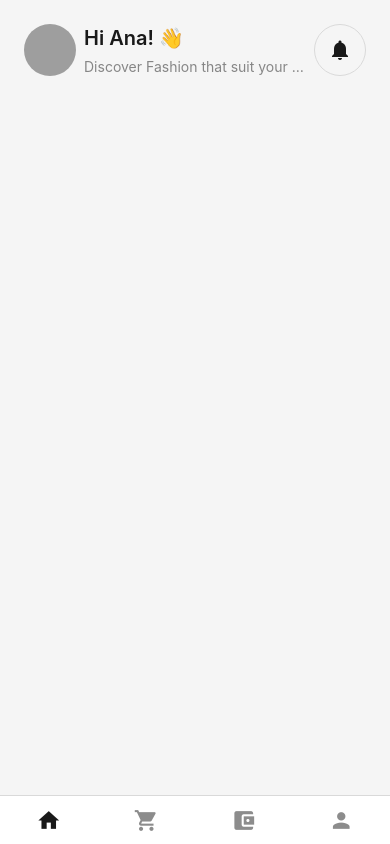
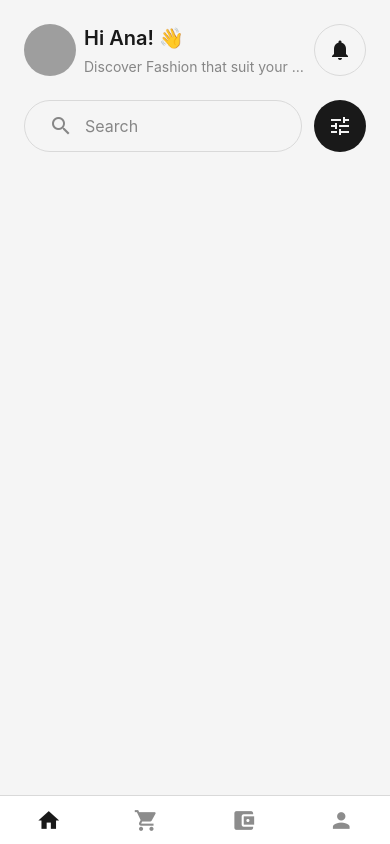
Before and after one commit to valonmulolli/shopping-heapify, a React Native app: screen /Home in a window 390 px wide. Built offline with nearby package versions, Linux system fonts and the light colour scheme; grey boxes are pictures that could not be loaded.

Commit message:
SearchBar

```diff
--- a/src/screens/HomeScreen.tsx
+++ b/src/screens/HomeScreen.tsx
@@ -13,6 +13,7 @@ const HomeScreen = () => {
 	return (
 		<ScrollView>
 			<SafeAreaView>
+				{/* Header */}
 				<View
 					style={{
 						paddingHorizontal: 24,
@@ -60,6 +61,52 @@ const HomeScreen = () => {
 						<Icons name='notifications' size={24} color={colors.text} />
 					</TouchableOpacity>
 				</View>
+				{/* Search Bar */}
+				<View style={{ flexDirection: 'row', paddingHorizontal: 24, gap: 12 }}>
+					<TouchableOpacity
+						style={{
+							flex: 1,
+							height: 52,
+							borderRadius: 52,
+							borderWidth: 1,
+							borderColor: colors.border,
+							alignItems: 'center',
+							paddingHorizontal: 24,
+							flexDirection: 'row',
+							gap: 12,
+						}}
+					>
+						<Icons
+							name='search'
+							size={24}
+							color={colors.text}
+							style={{ opacity: 0.5 }}
+						/>
+						<Text
+							style={{
+								flex: 1,
+								fontSize: 16,
+								color: colors.text,
+								opacity: 0.5,
+							}}
+						>
+							Search
+						</Text>
+					</TouchableOpacity>
+
+					<TouchableOpacity
+						style={{
+							width: 52,
+							aspectRatio: 1,
+							alignItems: 'center',
+							justifyContent: 'center',
+							borderRadius: 52,
+							backgroundColor: colors.primary,
+						}}
+					>
+						<Icons name='tune' size={24} color={colors.background} />
+					</TouchableOpacity>
+				</View>
 			</SafeAreaView>
 		</ScrollView>
 	);
```
